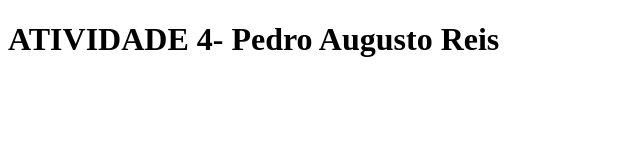
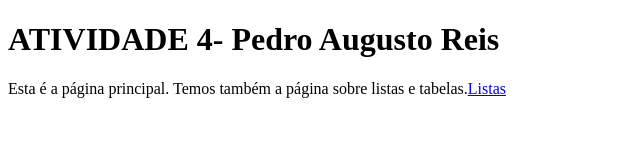
Before and after one commit to ufjf-dcc202/ufjf-dcc202-2023-3-b-atv4-beapedro, a website: page index.html in a window 1280 px wide. Shown: the whole page, without its empty margins (0-640 px from the left). Drawn offline with Linux system fonts and the light colour scheme.

Commit message:
adicionar link listas

```diff
--- a/index.html
+++ b/index.html
@@ -8,7 +8,7 @@
 <body>
     <main>
         <h1>ATIVIDADE 4- Pedro Augusto Reis</h1>
-        <p></p>
+        <p>Esta é a página principal. Temos também a página sobre listas e tabelas.<a href="listas.html">Listas</a></p>
     </main>
 </body>
 </html>
```
